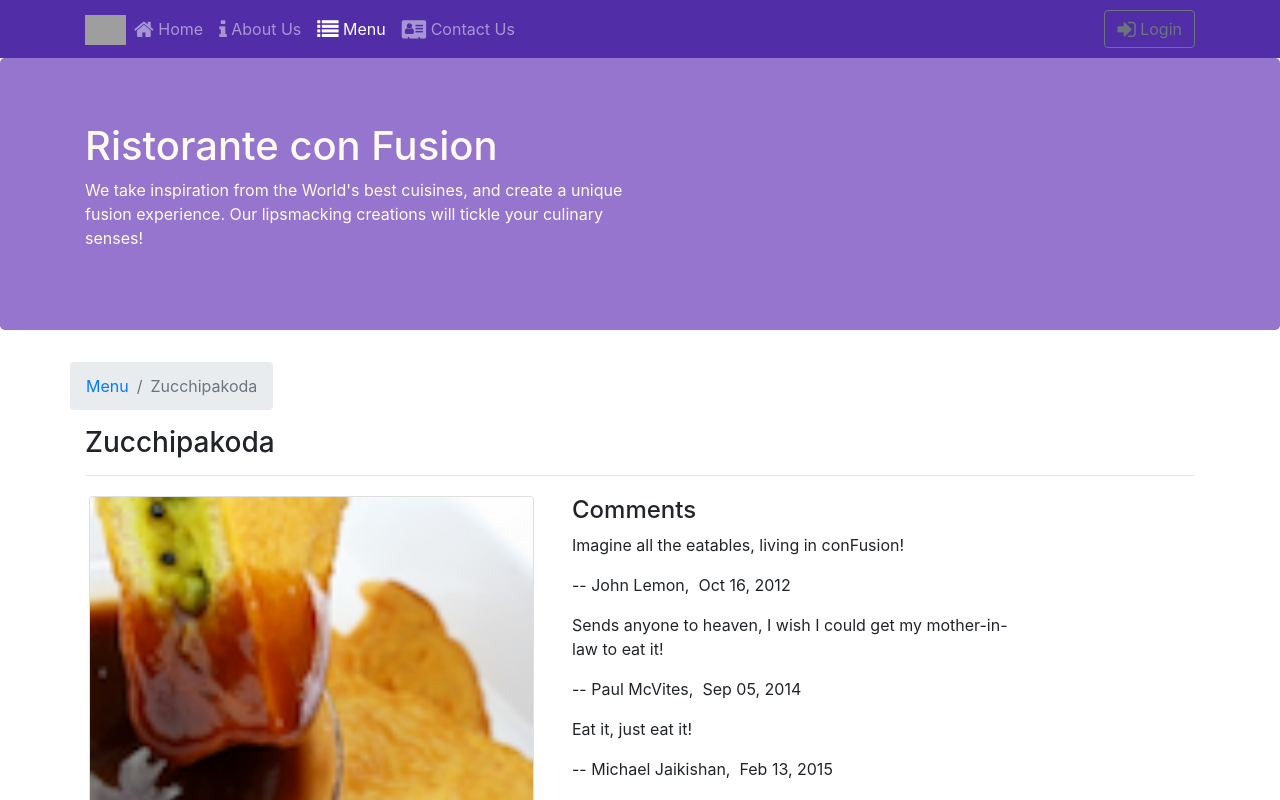
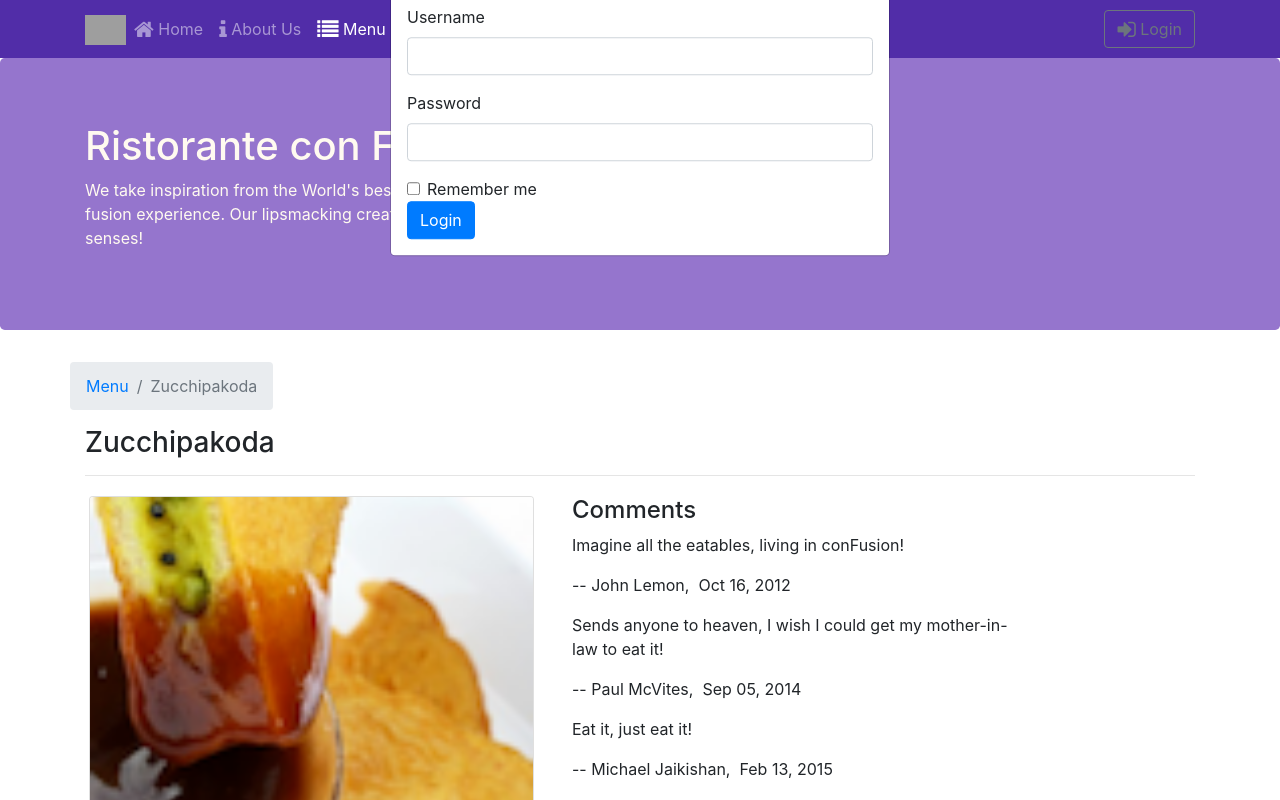
Before and after one commit to GfPotter/Fer201m-React-confusion, a React (Create React App) app: page /menu/1 in a window 1280 px wide. Both pictures are taken after a click on the button "Login". Shown: the top 800 px of the page. Built offline with nearby package versions, Linux system fonts and the light colour scheme; grey boxes are pictures that could not be loaded.

Commit message:
fix modal

```diff
--- a/src/App.css
+++ b/src/App.css
@@ -31,6 +31,6 @@ address{
 .navbar-dark {
     background-color: #512DA8;
 }
-.modal_content{
+.modal.fade {
     opacity: 1 !important;
 }
--- a/src/components/HeaderComponent.js
+++ b/src/components/HeaderComponent.js
@@ -76,7 +76,7 @@ class Header extends Component {
                         </div>
                     </div>
                 </Jumbotron>
-                <Modal isOpen={this.state.isModalOpen} toggle={this.toggleModal} className='modal_content'>
+                <Modal isOpen={this.state.isModalOpen} toggle={this.toggleModal} className='mt-2'>
                     <ModalHeader toggle={this.toggleModal}>Login</ModalHeader>
                     <ModalBody>
                         <Form onSubmit={this.handleLogin}>
```
